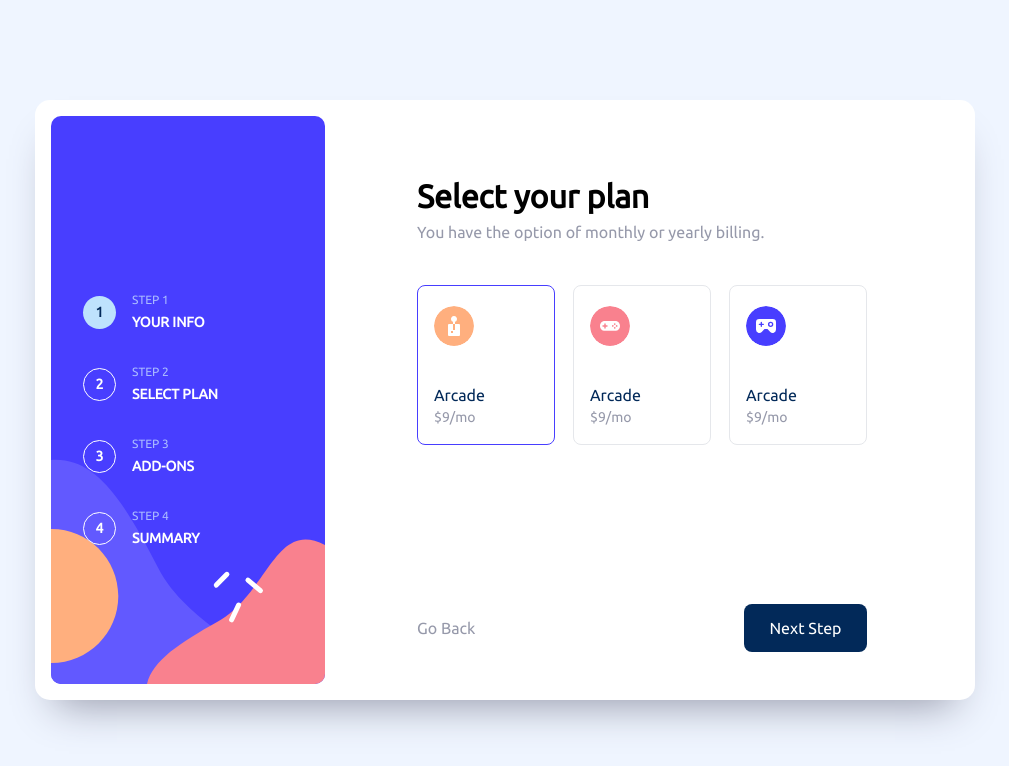
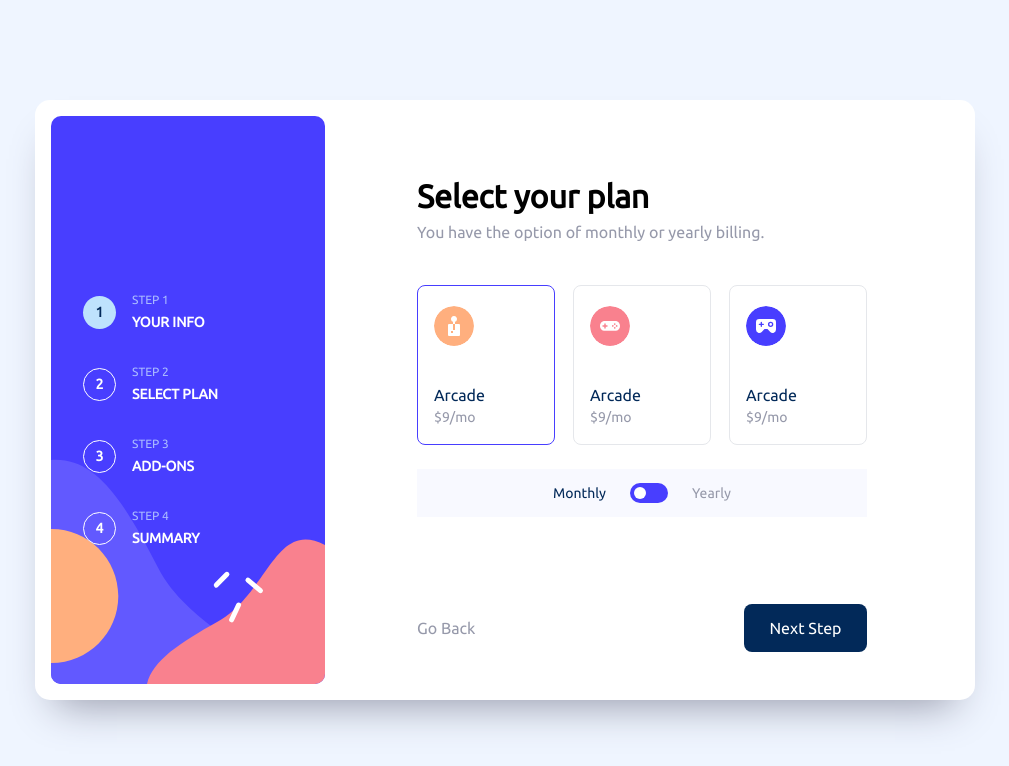
Before and after one commit to omarkarake/angular-multi-step-form, an Angular app: page / in a window 1280 px wide. Shown: the top 766 px of the page, without its empty margins (135-1144 px from the left). Built offline with nearby package versions, Linux system fonts and the light colour scheme.

Commit message:
implementation on the selection plan phase

```diff
--- a/src/app/pages/select-plan/select-plan.component.html
+++ b/src/app/pages/select-plan/select-plan.component.html
@@ -3,7 +3,7 @@
 >
   <div class="rounded-xl"><app-navigation /></div>
   <div
-    class="w-[90%] h-auto top-[0px] mt-[300px] lg:mt-0 left-1/2 transform -translate-x-1/2 -translate-y-1/2 rounded-[10px] lg:w-[100%] lg:h-[100%] px-6 pt-8 pb-2 lg:flex lg:flex-col lg:items-center lg:justify-between lg:pt-14 lg:pb-8 bg-white absolute lg:relative lg:top-0 lg:left-0 lg:transform-none lg:-translate-x-0 lg:-translate-y-0"
+    class="w-[90%] h-auto top-[0px] mt-[350px] lg:mt-0 left-1/2 transform -translate-x-1/2 -translate-y-1/2 rounded-[10px] lg:w-[100%] lg:h-[100%] px-6 pt-8 pb-2 lg:flex lg:flex-col lg:items-center lg:justify-between lg:pt-14 lg:pb-8 bg-white absolute lg:relative lg:top-0 lg:left-0 lg:transform-none lg:-translate-x-0 lg:-translate-y-0"
   >
     <div class="lg:w-[450px] lg:h-[372px] flex flex-col gap-10">
       <div>
@@ -17,7 +17,9 @@
           <div
             class="lg:w-[138px] lg:h-[160px] border-[1px] rounded-lg border-purple pt-5 pl-4 pb-4 flex lg:flex-col flex-row lg:justify-between items-center lg:items-start gap-3 lg:gap-0 cursor-pointer"
           >
-            <div class="w-10 h-10 bg-[url('./assets/images/icon-arcade.svg')] rounded-full"></div>
+            <div
+              class="w-10 h-10 bg-[url('./assets/images/icon-arcade.svg')] rounded-full"
+            ></div>
             <div>
               <p class="text-denim">Arcade</p>
               <p class="text-body-m text-grey">$9/mo</p>
@@ -26,7 +28,9 @@
           <div
             class="lg:w-[138px] lg:h-[160px] border-[1px] rounded-lg pt-5 pl-4 pb-4 flex lg:flex-col flex-row lg:justify-between items-center lg:items-start gap-3 lg:gap-0 cursor-pointer"
           >
-            <div class="w-10 h-10 bg-[url('./assets/images/icon-advanced.svg')] rounded-full"></div>
+            <div
+              class="w-10 h-10 bg-[url('./assets/images/icon-advanced.svg')] rounded-full"
+            ></div>
             <div>
               <p class="text-denim">Arcade</p>
               <p class="text-body-m text-grey">$9/mo</p>
@@ -35,14 +39,26 @@
           <div
             class="lg:w-[138px] lg:h-[160px] border-[1px] rounded-lg pt-5 pl-4 pb-4 flex lg:flex-col flex-row lg:justify-between items-center lg:items-start gap-3 lg:gap-0 cursor-pointer"
           >
-            <div class="w-10 h-10 bg-[url('./assets/images/icon-pro.svg')] rounded-full"></div>
+            <div
+              class="w-10 h-10 bg-[url('./assets/images/icon-pro.svg')] rounded-full"
+            ></div>
             <div>
               <p class="text-denim">Arcade</p>
               <p class="text-body-m text-grey">$9/mo</p>
             </div>
           </div>
         </div>
-        <div></div>
+        <div class="bg-very-light-gray w-[100%] h-[48px] mt-6 flex justify-center items-center gap-6">
+          <div class=""><p class="text-body-m text-denim">Monthly</p></div>
+          <div
+            class="w-[38px] h-[20px] px-1 bg-purple rounded-full flex flex-col justify-center"
+          >
+            <div
+              class="w-[12px] h-[12px] bg-white rounded-full cursor-pointer"
+            ></div>
+          </div>
+          <div class=""><p class="text-body-m text-grey">Yearly</p></div>
+        </div>
       </div>
     </div>
     <div
```
